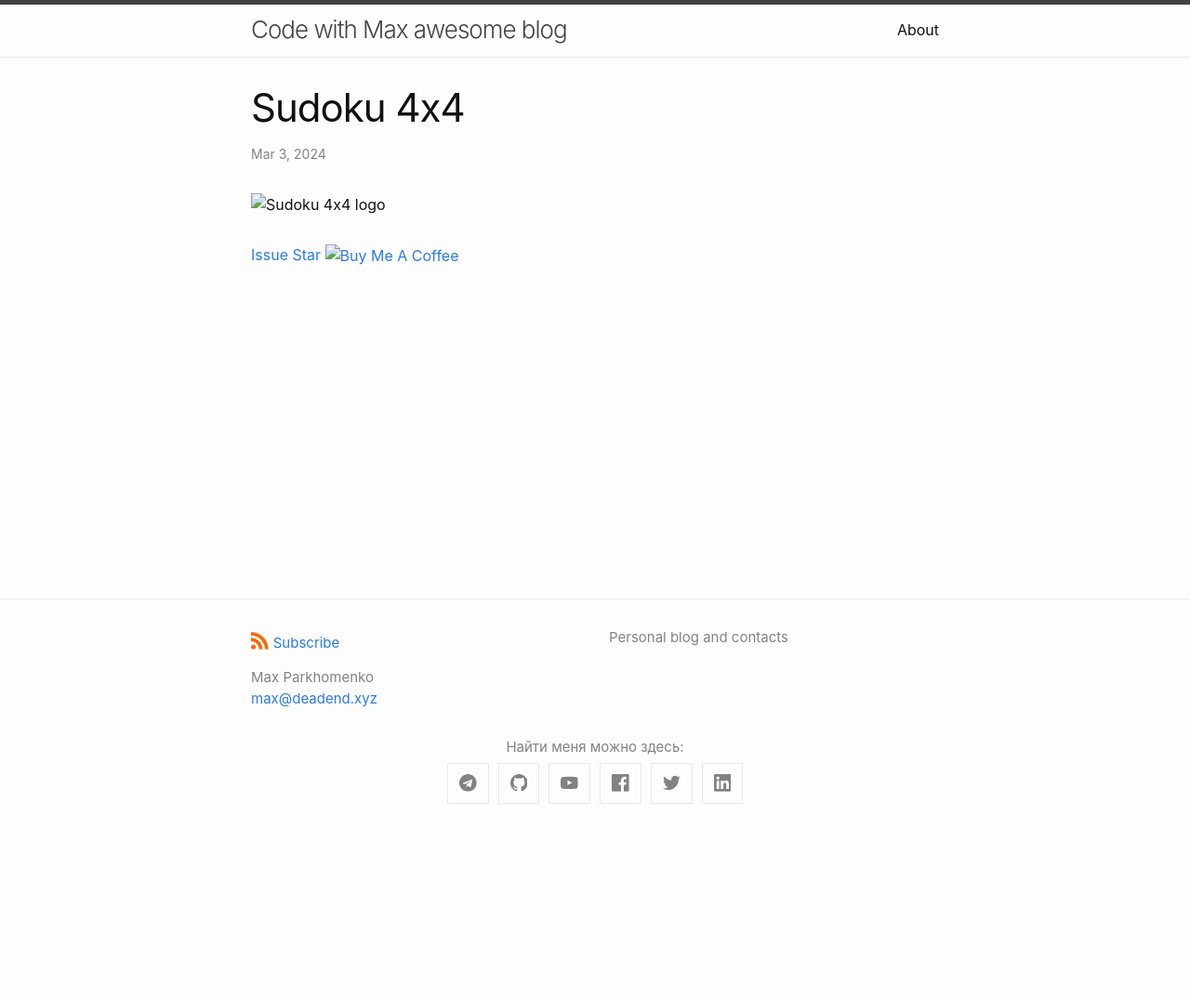
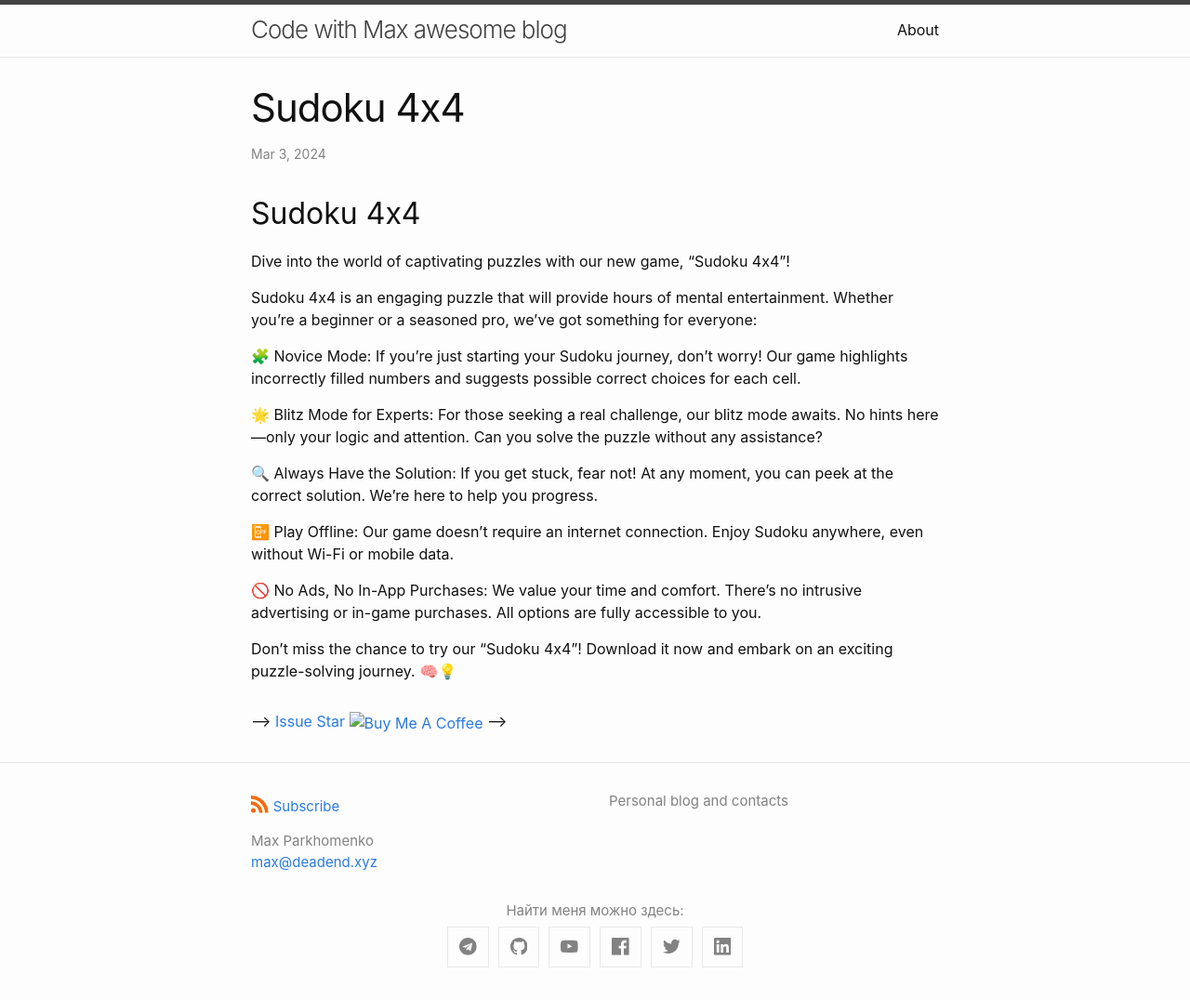
Before and after one commit to code-with-max/code-with-max.github.io, a Jekyll site: the page built from _posts/2024-03-03-sudoku-4x4.md, in a window 1280 px wide. Shown: the whole page at 93% size. Built offline with Jekyll 4.4.1, drawn with Linux system fonts in a browser that asks for light colours; comment, search, counter and statistics services are not loaded; before the commit the page ends 900 px from its top, so only the background shows below that.

Commit message:
Add sudoku 4x4 post 3

```diff
--- a/_layouts/post.html
+++ b/_layouts/post.html
@@ -32,9 +32,9 @@ layout: default
 
   <!-- Custom includes -->
   <div>
-    {% include youtube-buttons.html %}
+    <!-- {% include youtube-buttons.html %} -->
     {% include github-buttons.html %}
-    {% include donate-buttons.html %}
+    <!-- {% include donate-buttons.html %} -->
   </div>
 
   {%- if site.disqus.shortname -%}
--- a/_posts/2024-03-03-sudoku-4x4.md
+++ b/_posts/2024-03-03-sudoku-4x4.md
@@ -5,4 +5,20 @@ categories: [Games]
 tag:        [games, sudoku, 4x4]
 ---
 
-![Sudoku 4x4 logo](assets/play_market_banner_03.png)
+## Sudoku 4x4
+
+Dive into the world of captivating puzzles with our new game, "Sudoku 4x4"!
+
+Sudoku 4x4 is an engaging puzzle that will provide hours of mental entertainment. Whether you're a beginner or a seasoned pro, we've got something for everyone:
+
+🧩 Novice Mode: If you're just starting your Sudoku journey, don't worry! Our game highlights incorrectly filled numbers and suggests possible correct choices for each cell.
+
+🌟 Blitz Mode for Experts: For those seeking a real challenge, our blitz mode awaits. No hints here—only your logic and attention. Can you solve the puzzle without any assistance?
+
+🔍 Always Have the Solution: If you get stuck, fear not! At any moment, you can peek at the correct solution. We're here to help you progress.
+
+📴 Play Offline: Our game doesn't require an internet connection. Enjoy Sudoku anywhere, even without Wi-Fi or mobile data.
+
+🚫 No Ads, No In-App Purchases: We value your time and comfort. There's no intrusive advertising or in-game purchases. All options are fully accessible to you.
+
+Don't miss the chance to try our "Sudoku 4x4"! Download it now and embark on an exciting puzzle-solving journey. 🧠💡
```
Also changed, not shown: _posts/assets/play_market_banner_03.png (deleted).
